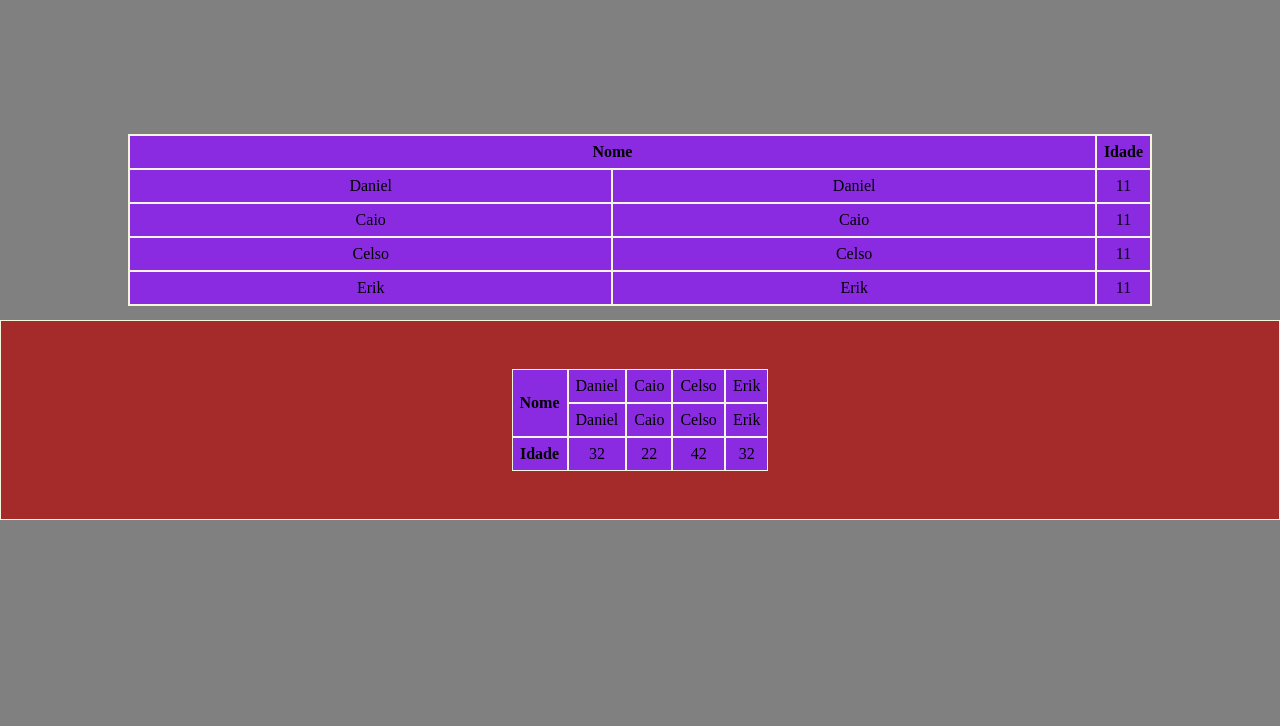
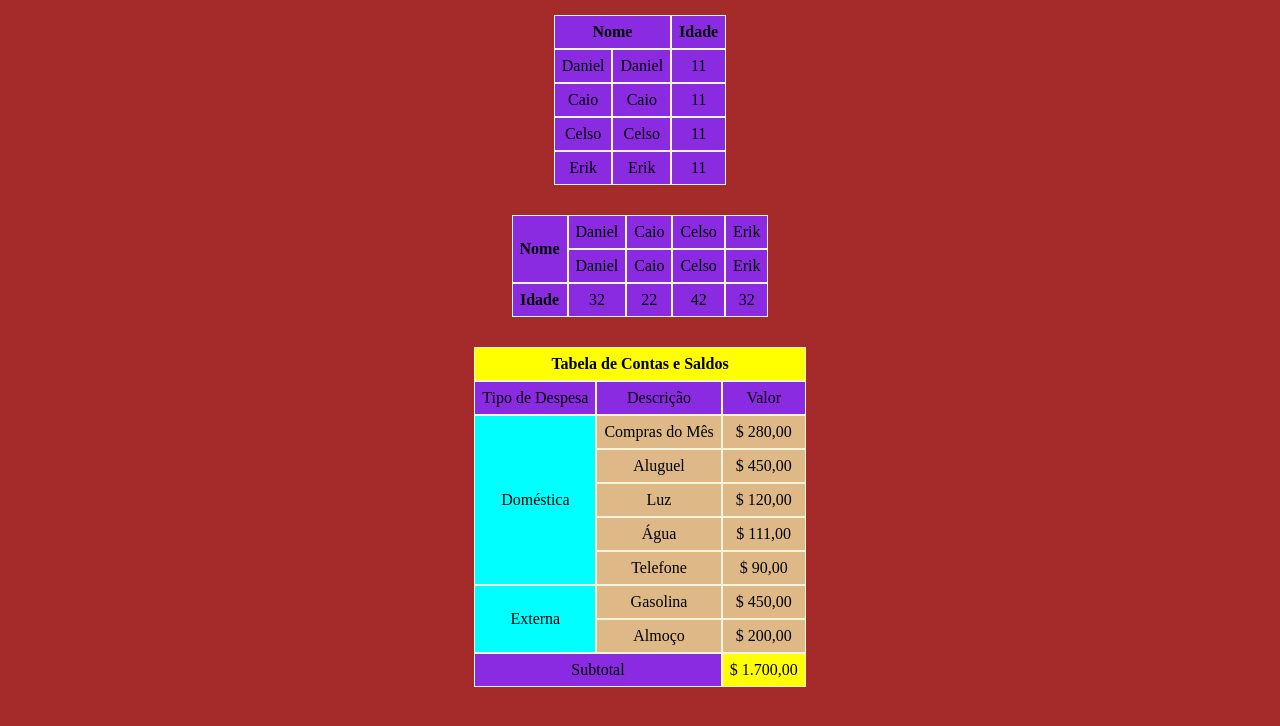
Before and after one commit to timedev-net/fundamentos-web, a plain HTML site: page 2022-09-05_aula_tabelas/index.html in a window 1280 px wide. Drawn offline with Linux system fonts and the light colour scheme.

Commit message:
tarefa de tabelas concluída

```diff
--- a/2022-09-05_aula_tabelas/index.html
+++ b/2022-09-05_aula_tabelas/index.html
@@ -1,15 +1,15 @@
 <!DOCTYPE html>
 <html lang="pt-BR">
+
 <head>
   <meta charset="UTF-8">
   <meta http-equiv="X-UA-Compatible" content="IE=edge">
   <meta name="viewport" content="width=device-width, initial-scale=1.0">
   <link rel="stylesheet" href="style.css">
-  <title>Tabela</title>
+  <title>Tabelas</title>
 </head>
 
-<body style="padding: 0px; margin: 0px">
-  <div class="cx1">
+<body>
   <table>
     <tr>
       <th colspan="2">Nome</th>
@@ -36,9 +36,8 @@
       <td>11</td>
     </tr>
   </table>
-  </div>
 
-  <table class="cx2">
+  <table>
     <tr>
       <th rowspan="2">Nome</th>
       <td>Daniel</td>
@@ -61,6 +60,50 @@
     </tr>
   </table>
 
+  <table>
+    <tr>
+      <th style="background-color: yellow;" colspan="3">Tabela de Contas e Saldos</th>
+    </tr>
+    <tr>
+      <td class="titulo2">Tipo de Despesa</td>
+      <td class="titulo2">Descrição</td>
+      <td class="titulo2">Valor</td>
+    </tr>
+    <tr>
+      <td rowspan="5" style="background-color: aqua;">Doméstica</td>
+      <td class="item">Compras do Mês</td>
+      <td class="item">$ 280,00</td>
+    </tr>
+    <tr>
+      <td class="item">Aluguel</td>
+      <td class="item">$ 450,00</td>
+    </tr>
+    <tr>
+      <td class="item">Luz</td>
+      <td class="item">$ 120,00</td>
+    </tr>
+    <tr>
+      <td class="item">Água</td>
+      <td class="item">$ 111,00</td>
+    </tr>
+    <tr>
+      <td class="item">Telefone</td>
+      <td class="item">$ 90,00</td>
+    </tr>
+    <tr>
+      <td rowspan="2" style="background-color: aqua;">Externa</td>
+      <td class="item">Gasolina</td>
+      <td class="item">$ 450,00</td>
+    </tr>
+    <tr>
+      <td class="item">Almoço</td>
+      <td class="item">$ 200,00</td>
+    </tr>
+    <tr>
+      <td colspan="2">Subtotal</td>
+      <td style="background-color: yellow;">$ 1.700,00</td>
+    </tr>
+  </table>
 </body>
 
 </html>
--- a/2022-09-05_aula_tabelas/style.css
+++ b/2022-09-05_aula_tabelas/style.css
@@ -1,42 +1,30 @@
-table, th, td {
+
+body {
+  padding: 0px;
+  margin: 0px;
+  display: flex;
+  justify-content: center;
+  align-items: center;
+  flex-direction: column;
+  background-color: brown;
+}
+
+table {
   border-spacing: 0px;
-  width: 80%;
-  border: 1px solid beige;
-  background-color: blueviolet;
+  padding: 15px;
 }
 
 td, th {
-  width: 50%;
+  background-color: blueviolet;
+  border: 1px solid beige;
   padding: 7px;
   text-align: center;
 }
 
-.cx1 {
-  display: flex;
-  justify-content: center;
-  align-items: center;
-  height: 200px;
-  width: 100%;
-  /* border: 1px solid beige; */
-  /* background-color: blueviolet; */
+.titulo2 {
+  background-color: blueviolet;
 }
 
-.cx2 {
-  background-color: brown;
-  display: flex;
-  justify-content: center;
-  align-items: center;
-  width: 100%;
-  height: 200px;
+.item {
+  background-color: burlywood;
 }
-
-body {
-  display: flex;
-  justify-content: center;
-  flex-direction: column;
-  /* flex-wrap: wrap; */
-  /* align-items: flex-start; */
-  /* width: 80%; */
-  height: 80vh;
-  background-color: gray;
-}
```
Lines whose indentation alone changed are shown as unchanged.
